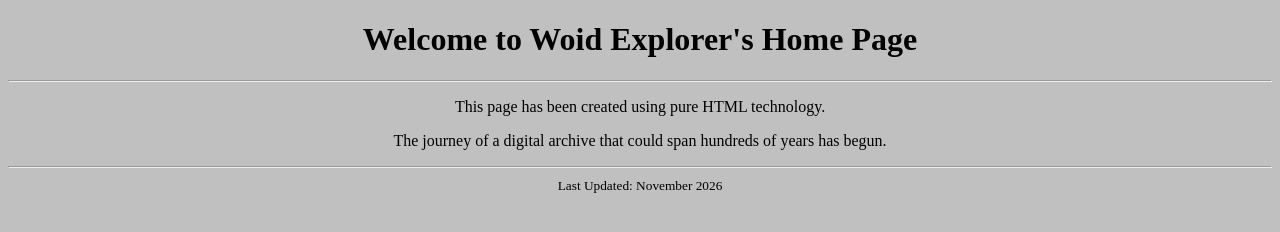
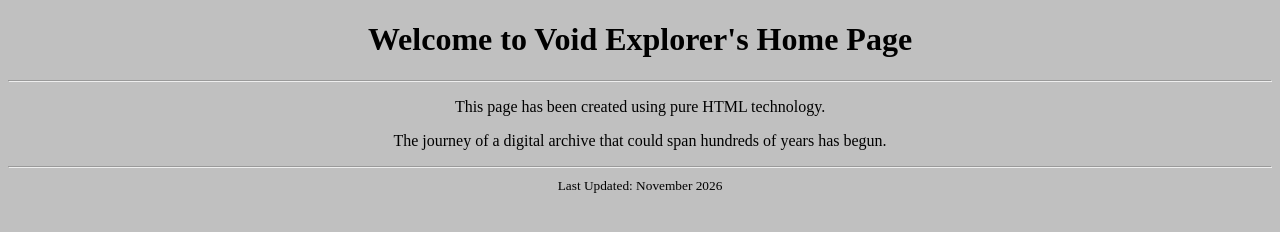
Before and after one commit to vxpl-org/vxpl, a plain HTML site: page index.html in a window 1280 px wide. Drawn offline with Linux system fonts and the light colour scheme.

Commit message:
Update index.html

```diff
--- a/index.html
+++ b/index.html
@@ -2,11 +2,11 @@
 <html>
 <head>
   <meta charset="UTF-8">
-  <title>|Woid Explorer|</title>
+  <title>|Void Explorer|</title>
 </head>
 <body bgcolor="#C0C0C0" text="#000000" link="#0000FF" vlink="#800080">
   <center>
-    <h1>Welcome to Woid Explorer's Home Page</h1>
+    <h1>Welcome to Void Explorer's Home Page</h1>
     <hr>
     <p>This page has been created using pure HTML technology.</p>
     <p>The journey of a digital archive that could span hundreds of years has begun.</p>
```
